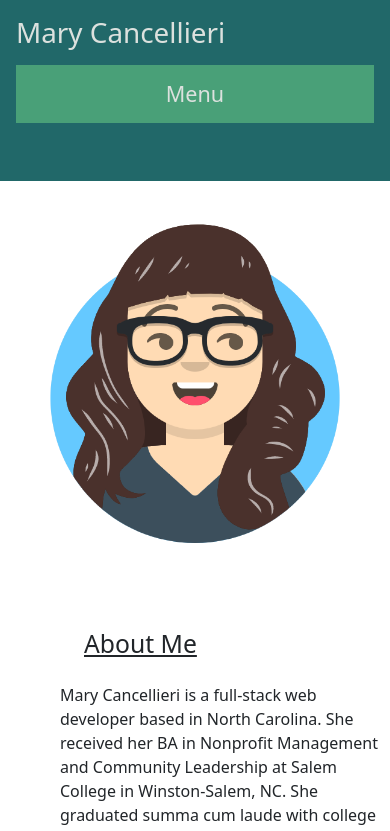
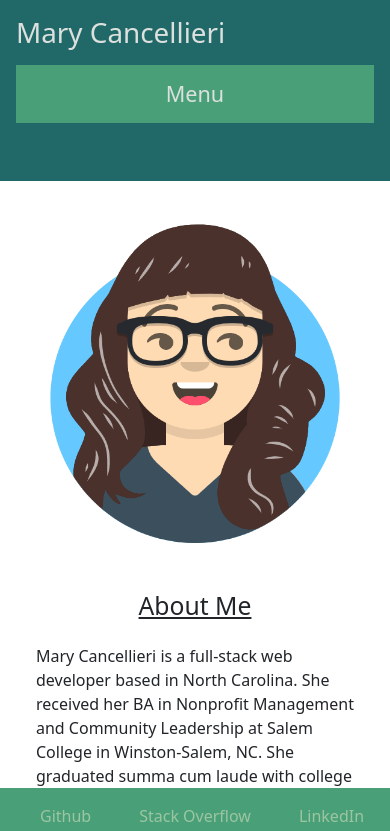
Before and after one commit to mycancel/portfolio, a React (Create React App) app: page / in a window 390 px wide. Shown: the top 831 px of the page. Built offline with nearby package versions, Linux system fonts and the light colour scheme.

Commit message:
formated About Me page and made footer fixed to bottom of page

```diff
--- a/src/components/About.js
+++ b/src/components/About.js
@@ -3,11 +3,11 @@ import '../styles/About.css';
 
 function About() {
   return (
-    <section className="row vh-100 m-4">
-      <aside className="col-12 col-md-4 col-lg-4 col-xl-3">
+    <section id="about" className="row m-4 justify-content-center align-items-center">
+      <aside className="col-xs-7 col-sm-6 col-md-5 col-lg-4 col-xl-3">
         <img src="./images/avataaars.png" alt="Avatar" className="img-fluid" />
       </aside>
-      <section className="col-12 col-md-6 col-lg-6 col-xl-7 m-4">
+      <section className="col-xs-12 col-sm-12 col-md-6 col-lg-6 col-xl-7 m-4">
         <h2 className="m-4 text-left"><u>About Me</u></h2>
         <p>
           Mary Cancellieri is a full-stack web developer based in North
--- a/src/components/Footer.js
+++ b/src/components/Footer.js
@@ -3,9 +3,9 @@ import '../styles/Footer.css';
 
 function Footer() {
   return (
-    <footer className="text-center p-3">
+    <footer className="footer text-center p-3 mt-auto flex-wrap">
       <a
-        className="m-4"
+        className="m-4 text-nowrap"
         href="https://github.com/mycancel"
         target="_blank"
         rel="noreferrer"
@@ -13,7 +13,7 @@ function Footer() {
         Github
       </a>
       <a
-        className="m-4"
+        className="m-4 text-nowrap"
         href="https://stackoverflow.com/users/18851472/mycancel"
         target="_blank"
         rel="noreferrer"
@@ -21,7 +21,7 @@ function Footer() {
         Stack Overflow
       </a>
       <a
-        className="m-4"
+        className="m-4 text-nowrap"
         href="https://www.linkedin.com/in/mary-cance/"
         target="_blank"
         rel="noreferrer"
--- a/src/styles/About.css
+++ b/src/styles/About.css
@@ -15,6 +15,8 @@ body {
 }
 
 /* When the screen's width reaches 920 or lower,*/
-@media screen and (max-width: 992px){
-
+@media screen and (max-width: 768px){
+  h2 {
+    text-align: center;
+  }
 }
--- a/src/styles/Footer.css
+++ b/src/styles/Footer.css
@@ -16,6 +16,9 @@ body {
 
 footer {
   background-color: var(--green);
+  position: fixed;
+  bottom: 0;
+  width: 100%;
 }
 
 footer a {
--- a/src/styles/Header.css
+++ b/src/styles/Header.css
@@ -17,6 +17,7 @@ body {
 header {
   background-color: var(--teal);
   color: var(--offwhite);
+  width: 100%;
 }
 
 header button {
--- a/src/styles/Project.css
+++ b/src/styles/Project.css
@@ -11,6 +11,7 @@
 body {
   background-color: var(--offwhite);
   margin: 0px;
+  padding-bottom: 100px;
   font-family:'Lucida Sans', 'Lucida Sans Regular', 'Lucida Grande', 'Lucida Sans Unicode', Geneva, Verdana, sans-serif;
 }
 
```
Lines whose indentation alone changed are shown as unchanged.
